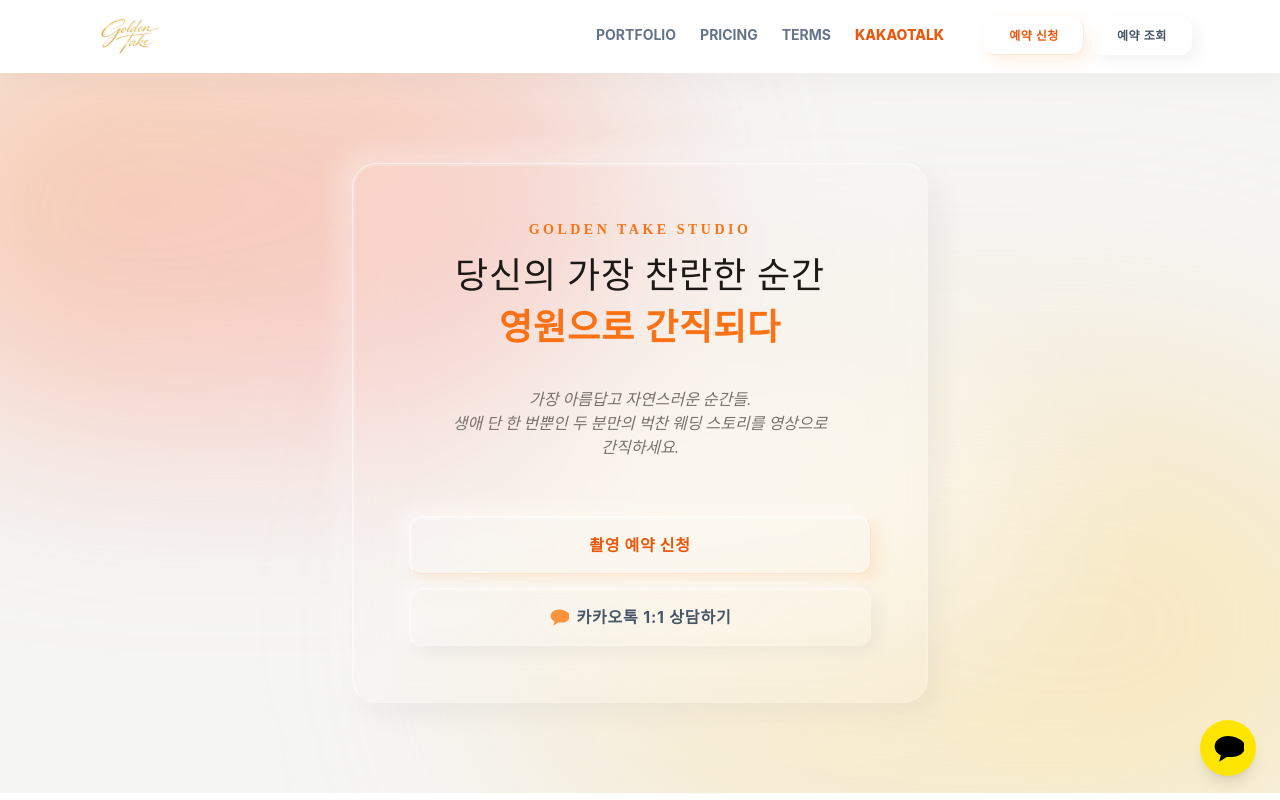
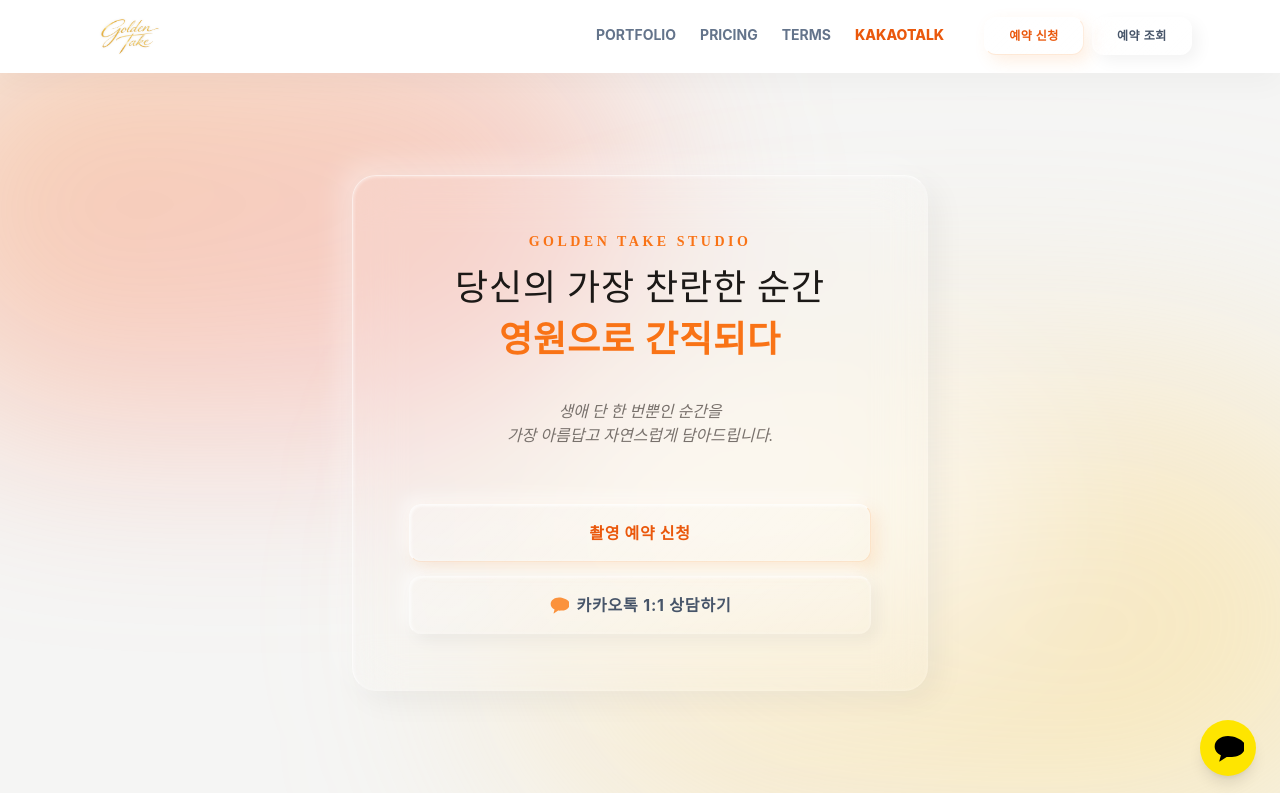
Before and after one commit to buajms0909-cmd/wedding-system, a Next.js app in the folder apps/customer-web/: page / in a window 1280 px wide. Built offline with nearby package versions, Linux system fonts and the light colour scheme; no server answers.

Commit message:
style(customer-web): 메인 서브카피를 대표님 요청 문구로 심플하게 변경

```diff
--- a/apps/customer-web/src/app/page.tsx
+++ b/apps/customer-web/src/app/page.tsx
@@ -34,8 +34,8 @@ export default function HomePage() {
         </div>
 
         <p className="text-stone-500 text-xs sm:text-sm md:text-base leading-relaxed max-w-sm mx-auto font-serif italic break-keep text-balance">
-          가장 아름답고 자연스러운 순간들.<br className="hidden sm:block" />
-          생애 단 한 번뿐인 두 분만의 벅찬 웨딩 스토리를 영상으로 간직하세요.
+          생애 단 한 번뿐인 순간을<br className="hidden sm:block" />
+          가장 아름답고 자연스럽게 담아드립니다.
         </p>
 
         {/* 액션 버튼 그룹 */}
```
